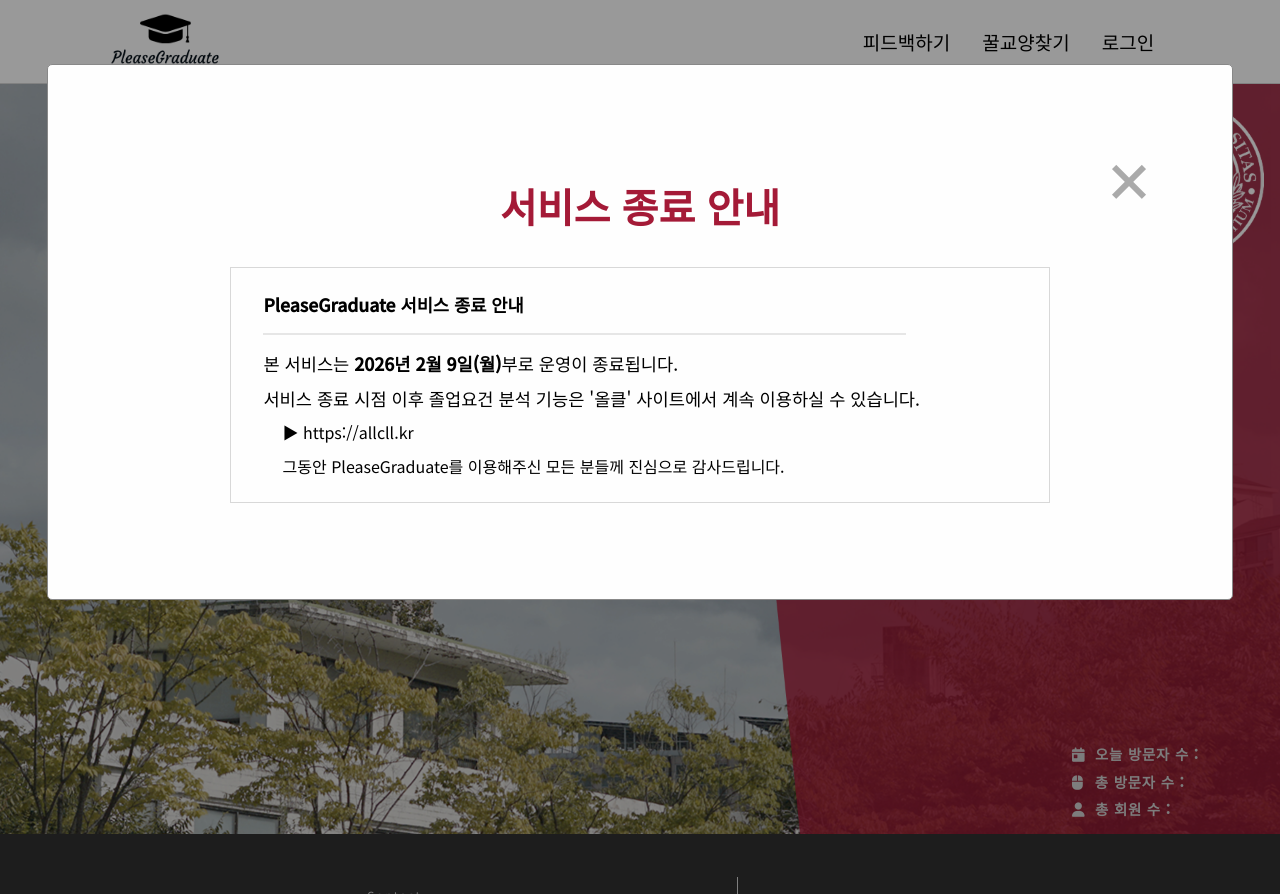
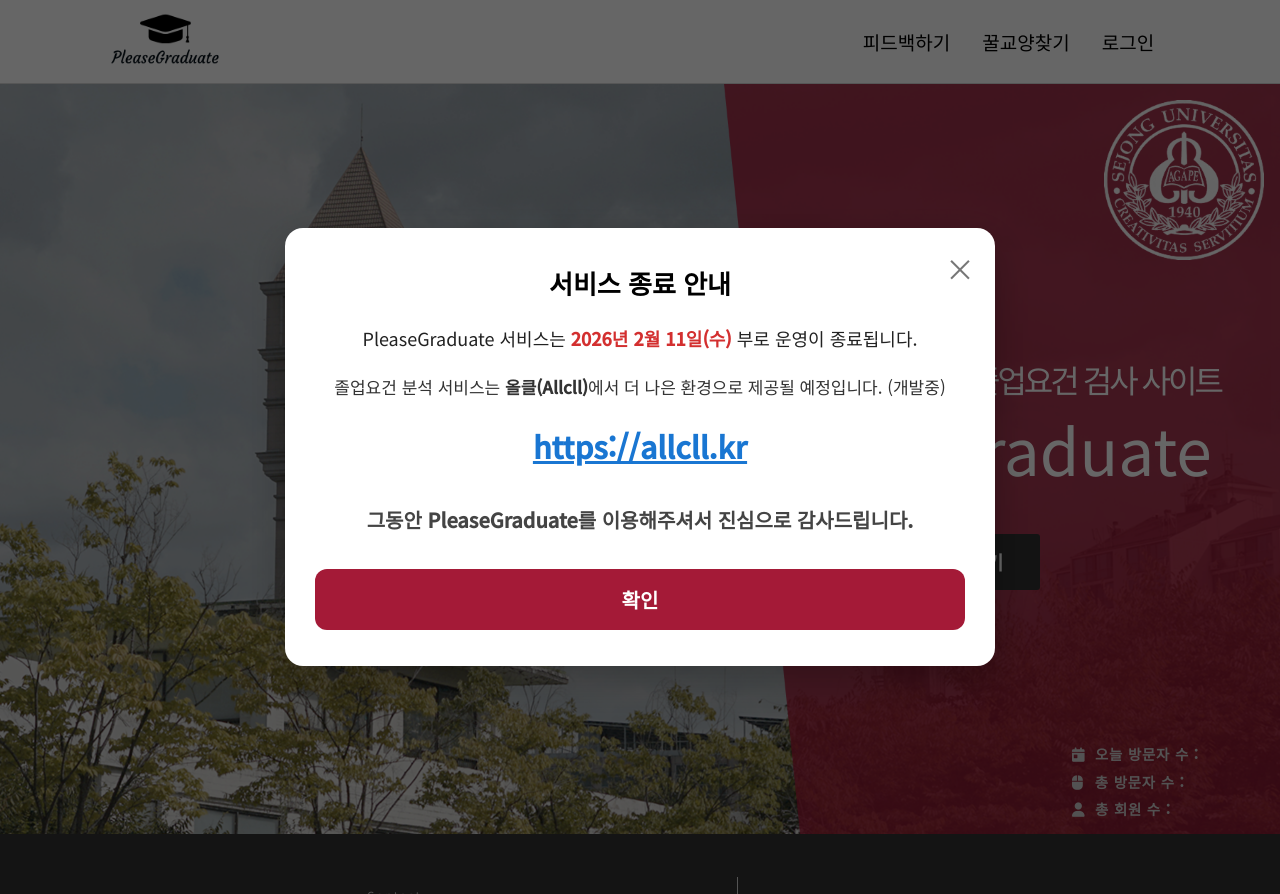
Before and after one commit to hanjo8813/PleaseGraduate, a Django app: template app/templates/head.html in a window 1280 px wide. Run offline with Django 3.2, Linux system fonts and the light colour scheme; the template is opened without the code that fills it, so the values that code supplies are empty; some libraries are stand-ins or nearby versions.

Commit message:
feat: 마지막 공지

```diff
--- a/app/templates/head.html
+++ b/app/templates/head.html
@@ -37,64 +37,69 @@
     </header>
 </div>
 
-<!-- 서비스 종료 공지 -->
-<div id='myModal' class="modal" style="display: none;">
-    <div class="modal-content">
-        <span id='dd' class="close" style="font-size:3rem;">&times;</span>
-        <div class='popup_content'>
-            <div class='popup_title'>
-                서비스 종료 안내
-            </div>
-            <div class='popup_box'>
-                <div>
-                    <b>PleaseGraduate 서비스 종료 안내</b>
-                </div>
 
-                <hr style='border: 0.001px solid rgb(230, 230, 230); margin:1rem 0 1rem 0; width:85%'>
+<div id="noticeModal" style="position:fixed; top:0; left:0; width:100%; height:100%;
+  background:rgba(0,0,0,0.6);
+  display:flex; align-items:center; justify-content:center;
+  z-index:9999;">
 
-                <div style="margin-bottom: 0.6rem;">
-                    본 서비스는 <b>2026년 2월 9일(월)</b>부로 운영이 종료됩니다.
-                </div>
+    <div style="background:#ffffff; width:94%; max-width:650px;
+    border-radius:18px; padding:36px 30px;
+    box-shadow:0 14px 40px rgba(0,0,0,0.25);
+    text-align:center; position:relative;">
 
-                <div style="margin-bottom: 0.6rem;">
-                    서비스 종료 시점 이후 졸업요건 분석 기능은 '올클' 사이트에서 계속 이용하실 수 있습니다.
-                </div>
+        <!-- 닫기 버튼 -->
+        <span onclick="closeNotice()" style="position:absolute; top:18px; right:20px;
+      font-size:30px; cursor:pointer; color:#777;">×</span>
 
-                <div style="margin-left:1.2rem; font-size:1rem; margin-bottom: 0.6rem;">
-                    ▶ <a target="_blank" href="https://allcll.kr">https://allcll.kr</a>
-                </div>
+        <!-- 제목 -->
+        <div style="font-size:26px; font-weight:800; margin-bottom:22px;">
+            서비스 종료 안내
+        </div>
 
-                <div style="margin-left:1.2rem; font-size:1rem;">
-                    그동안 PleaseGraduate를 이용해주신 모든 분들께 진심으로 감사드립니다.
-                </div>
-            </div>
+        <!-- 내용 -->
+        <div style="font-size:18px; line-height:1.75; color:#222; margin-bottom:20px;">
+            PleaseGraduate 서비스는
+            <span style="color:#d32f2f;font-weight:700;">
+                2026년 2월 11일(수)
+            </span>
+            부로 운영이 종료됩니다.
+        </div>
 
-            <!-- <div class="popup_check">
-                <label style='cursor:pointer'>
-                    <input id='unlook' type="checkbox" style='width:1rem; height:1rem;'>
-                    <label for='unlook'></label>
-                    &nbsp;다시 보지 않기
-                </label>
-            </div> -->
+        <div style="font-size:17px; color:#333; margin-bottom:25px;">
+            졸업요건 분석 서비스는 <b>올클(Allcll)</b>에서 더 나은 환경으로 제공될 예정입니다. (개발중)
         </div>
+
+        <!-- 링크 -->
+        <a href="https://allcll.kr" target="_blank" style="display:inline-block; margin-bottom:22px;
+      font-size:30px; font-weight:600;
+      color:#1976d2; text-decoration:underline;">
+            https://allcll.kr
+        </a>
+
+        <!-- 감사 문구 (강조) -->
+        <div style="
+      font-size:20px;
+      font-weight:700;
+      color:#444;
+      margin-top:15px;
+      margin-bottom:35px;
+    ">
+            그동안 PleaseGraduate를 이용해주셔서 진심으로 감사드립니다.
+        </div>
+
+        <!-- 확인 버튼 -->
+        <button onclick="closeNotice()" style="width:100%; padding:16px;
+      border-radius:12px; border:none;
+      background:rgb(164, 26, 55); color:#fff;
+      font-size:20px; font-weight:700;
+      cursor:pointer;">
+            확인
+        </button>
+
     </div>
 </div>
 
-
-<!-- 웹 권장 모달 (모바일에서만 뜸)
-<div id='myModal' class="modal" style ="display: none;">
-    <div class="modal-content">
-        <span class="close" style="font-size:5rem;">&times;</span>
-        <div class="modal_div">
-            <br><br><br><br><br>
-            <div style="font-size:3rem; font-weight:bold; padding-bottom:6rem;">
-                모바일 환경에서는 화면이 깨질 수 있으므로 PC 환경에서의 사용을 권장합니다. <br>
-                (모바일 사용시 가로모드 권장)
-            </div>
-        </div>
-    </div>
-</div>
--->
 
 {% endblock %}
 
@@ -102,46 +107,9 @@
 {% block js_section %}
 <!-- js 파트 -->
 <script>
-    /*
-    // 기기 검사
-    var filter = "win16|win32|win64|mac|macintel";
-    if ( navigator.platform ) {
-        // 모바일에서만 보이게함
-        if(filter.indexOf( navigator.platform.toLowerCase() ) < 0 ) {
-            document.getElementById('myModal').style.display="block";
-        }
+    function closeNotice() {
+        document.getElementById("noticeModal").style.display = "none";
     }
-    */
-
-    // 쿠키 여부에 따라 모달창 렌더링
-    var unlook_cookie = document.cookie.match('(^|;) ?' + 'last_modal' + '=([^;]*)(;|$)');
-    if (unlook_cookie == null) {
-        document.getElementById('myModal').style.display = 'block';
-    }
-
-    // 모달 창 끄기 + 다시 보지 않음 쿠키 설정
-    var Spanclick_set_cookie = function (x, y) {
-        x.onclick = function () {
-            y.style.display = "none";
-            // var chk = document.getElementById('unlook');
-            // // 체크하고 누르면 쿠키 생성
-            // if (chk.checked) {
-            //     var date = new Date();
-            //     date.setTime(date.getTime() + 60 * 24 * 60 * 60 * 1000);
-            //     document.cookie = 'last_modal' + '=' + 'unlook' + ';expires=' + date.toUTCString() + ';path=/';
-            // }
-        }
-    }
-    window.onclick = function (event) {
-        if (event.target == modal) {
-            modal.style.display = "none";
-        }
-    }
-
-    var modal = document.getElementById('myModal');
-    var span = document.getElementsByClassName("close")[0];
-
-    Spanclick_set_cookie(span, modal);
 </script>
 
 {% endblock %}
```
